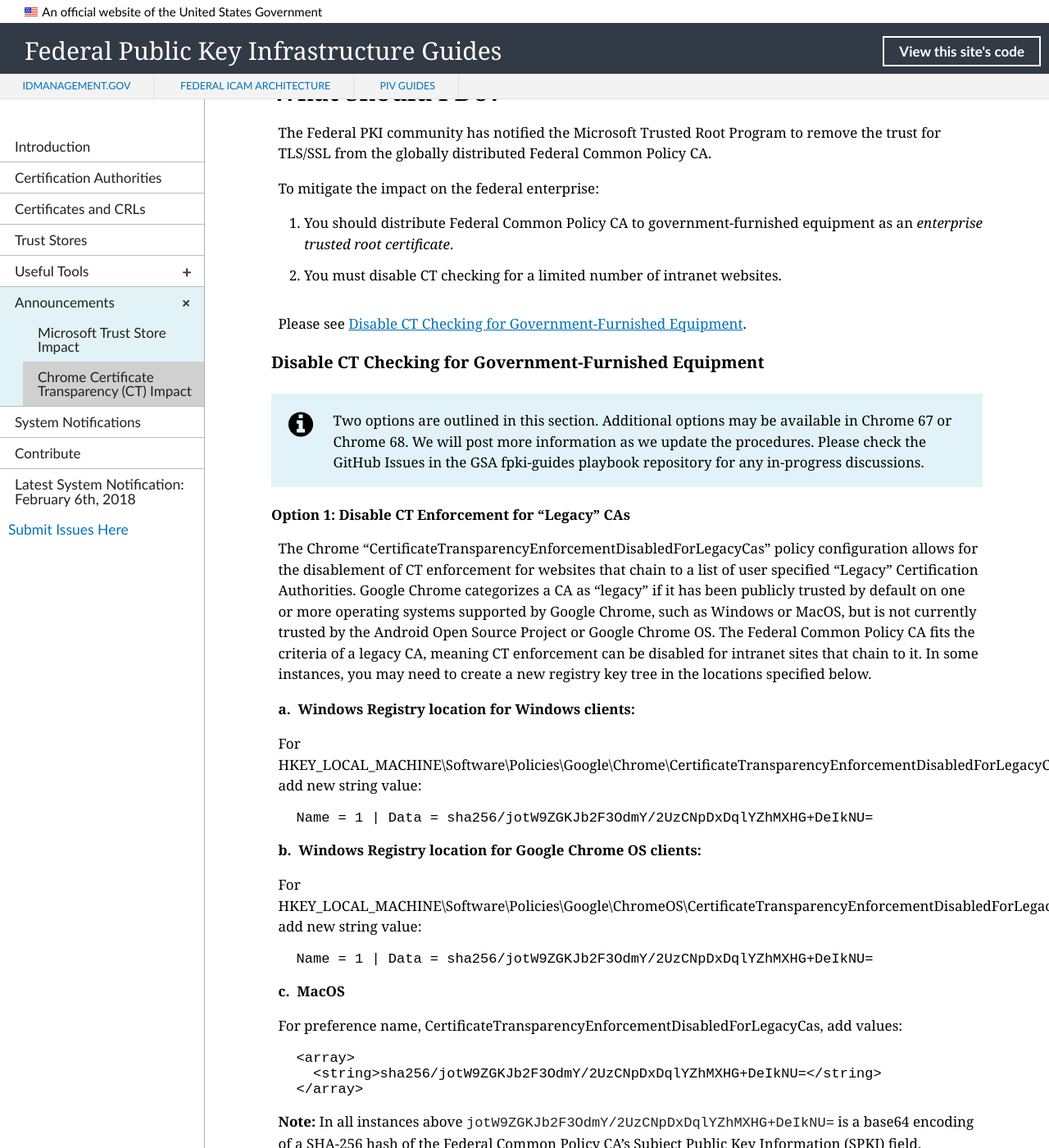
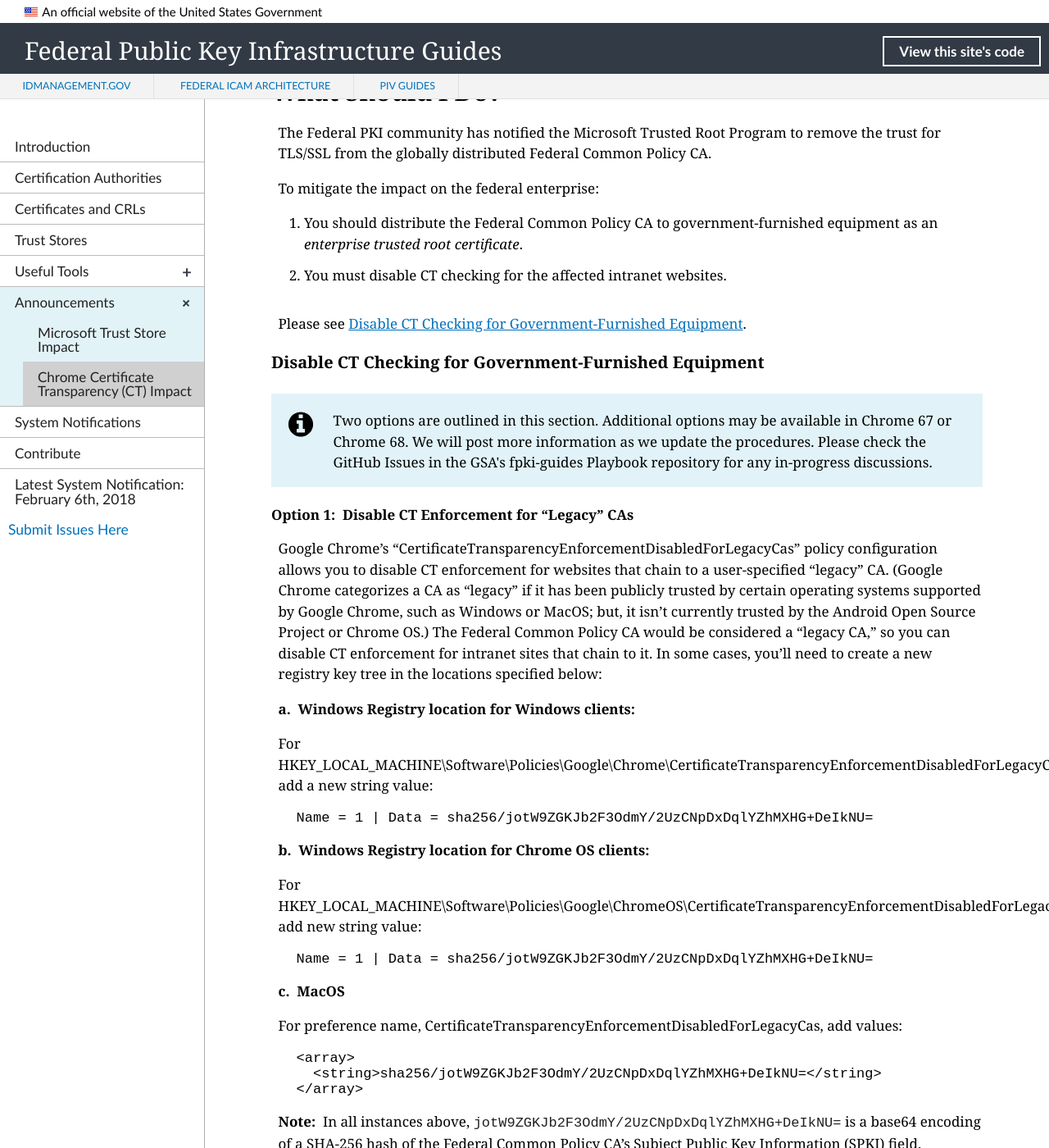
Before and after one commit to GSA/fpki-guides, a Jekyll site: the page built from _announcements/02_google_ct.md, in a window 1280 px wide and 1400 px high, scrolled down 1967 px. Shown: the whole window at 82% size. Built offline with Jekyll 4.4.1, drawn with Linux system fonts in a browser that asks for light colours; nearby versions of some CDN libraries; library files that are not in the unit come from our copies; some of the changed text lies outside the part shown.

Commit message:
Update 02_google_ct.md
Edits and Qs (in process)

````diff
--- a/_announcements/02_google_ct.md
+++ b/_announcements/02_google_ct.md
@@ -23,11 +23,11 @@
 
 ## How Does This Work?
 
-The requirements for CT are built into _browsers_. <!--Suggest adding here: (Currently, Chrome is the only browser enforcing CT.)-->
+The requirements for CT are built into _browsers_.
 
-- All roots that have been distributed _by one or more_ of the Microsoft, Android, Apple or Mozilla trusted root programs are listed here: [Root Stores](https://cs.chromium.org/chromium/src/net/data/ssl/root_stores/README.md){:target="_blank"}.
+- All roots that have been distributed _by one or more_ of the Microsoft, Android, Apple, or Mozilla trusted root programs are listed here: [Root Stores](https://cs.chromium.org/chromium/src/net/data/ssl/root_stores/README.md){:target="_blank"}.
 - When a government user browses to an intranet website, the user's workstation or mobile device will build one or more certificate paths to the enterprise or publicly trusted roots.
-- The browser will compare the certificate path(s) to the list of roots that have ever been included in the popular trust stores currently in use worldwide.
+- The browser will compare the certificate path(s) to the list of roots that have _ever_ been included in the popular trust stores currently in use worldwide.
 - If any certificate in the trust chain matches one of the roots in the list, then the CT requirements will be in effect.
 
 The Microsoft and Apple trust stores currently distribute the U.S. Government Root CA (Federal Common Policy CA) certificate.
@@ -48,28 +48,28 @@
 
 To mitigate the impact on the federal enterprise:
 
-2. You should distribute Federal Common Policy CA to government-furnished equipment as an _enterprise trusted root certificate_.
-3. You must disable CT checking for a limited number of intranet websites.
+2. You should distribute the Federal Common Policy CA to government-furnished equipment as an _enterprise trusted root certificate_.
+3. You must disable CT checking for the affected intranet websites.
 
 Please see [Disable CT Checking for Government-Furnished Equipment](#disable-ct-checking-for-government-furnished-equipment).
 
 
 ### Disable CT Checking for Government-Furnished Equipment
-{% include alert-info.html content="Two options are outlined in this section.  Additional options may be available in Chrome 67 or Chrome 68.  We will post more information as we update the procedures.  Please check the GitHub Issues in the GSA fpki-guides playbook repository for any in-progress discussions." %}
+{% include alert-info.html content="Two options are outlined in this section.  Additional options may be available in Chrome 67 or Chrome 68.  We will post more information as we update the procedures.  Please check the GitHub Issues in the GSA's fpki-guides Playbook repository for any in-progress discussions." %}
 
-#### Option 1: Disable CT Enforcement for "Legacy" CAs
+#### Option 1:&nbsp;&nbsp;Disable CT Enforcement for "Legacy" CAs
 
-The Chrome "CertificateTransparencyEnforcementDisabledForLegacyCas" policy configuration allows for the disablement of CT enforcement for websites that chain to a list of user specified "Legacy" Certification Authorities. Google Chrome categorizes a CA as "legacy" if it has been publicly trusted by default on one or more operating systems supported by Google Chrome, such as Windows or MacOS, but is not currently trusted by the Android Open Source Project or Google Chrome OS. The Federal Common Policy CA fits the criteria of a legacy CA, meaning CT enforcement can be disabled for intranet sites that chain to it. In some instances, you may need to create a new registry key tree in the locations specified below.
+Google Chrome's "CertificateTransparencyEnforcementDisabledForLegacyCas" policy configuration allows you to disable CT enforcement for <!--intranet?-->websites that chain to a user-specified "legacy" CA. (Google Chrome categorizes a CA as "legacy" if it has been publicly trusted by certain operating systems supported by Google Chrome, such as Windows or MacOS; <!--Meaning unclear here-->but, it isn't currently trusted by the Android Open Source Project or Chrome OS.) The Federal Common Policy CA would be considered a "legacy CA," <!--for Windows and MacOS only?-->so you can disable CT enforcement for intranet sites that chain to it. <!--How do you know?-->In some cases, you'll need to create a new registry key tree in the locations specified below:<!--MacOS doesn't say "registry"-->
 
 **a.&nbsp;&nbsp;Windows Registry location for Windows clients:**<br>
 
-For HKEY_LOCAL_MACHINE\Software\Policies\Google\Chrome\CertificateTransparencyEnforcementDisabledForLegacyCas, add new string value:
+For HKEY_LOCAL_MACHINE\Software\Policies\Google\Chrome\CertificateTransparencyEnforcementDisabledForLegacyCas, add a new string value:
 
    ```
    Name = 1 | Data = sha256/jotW9ZGKJb2F3OdmY/2UzCNpDxDqlYZhMXHG+DeIkNU=
    ```
 
-**b.&nbsp;&nbsp;Windows Registry location for Google Chrome OS clients:**<br>
+**b.&nbsp;&nbsp;Windows Registry location for Chrome OS clients:**<br>
 
 For HKEY_LOCAL_MACHINE\Software\Policies\Google\ChromeOS\CertificateTransparencyEnforcementDisabledForLegacyCas, add new string value:
 
@@ -87,12 +87,12 @@
    </array>
    ```
 
-**Note:** In all instances above `jotW9ZGKJb2F3OdmY/2UzCNpDxDqlYZhMXHG+DeIkNU=` is a base64 encoding of a SHA-256 hash of the Federal Common Policy CA's Subject Public Key Information (SPKI) field.
+**Note:**&nbsp;&nbsp;In all instances above, `jotW9ZGKJb2F3OdmY/2UzCNpDxDqlYZhMXHG+DeIkNU=` is a base64 encoding of a SHA-256 hash of the Federal Common Policy CA's Subject Public Key Information (SPKI) field.
 
 
-#### Option 2: Disable CT Enforcement for Domains and Sub-domains
+#### Option 2:&nbsp;&nbsp;Disable CT Enforcement for Domains and Sub-Domains
 
-Enterprise Chrome for government-furnished equipment will not check for CT if you apply a policy rule and include a **.gov or .mil second-level domain**, such as _agency.gov_, or other **third-level sub-domains**, such as _example.agency.gov_. You should apply configuration changes for only government-furnished equipment and only include an explicit list of second-level or below sub-domains in use for intranet websites. In some instances, you may need to create a new registry key tree in the locations specified below.
+Enterprise Chrome for government-furnished equipment will not check for CT if you apply a policy rule and include a **.gov or .mil second-level domain**, such as _agency.gov_, or other **third-level sub-domains**, such as _example.agency.gov_. You should apply configuration changes for only government-furnished equipment and only include an explicit list of second-level or below sub-domains in use for intranet websites. In some instances, you may need to create a new registry key tree in the locations specified below:
 
 
 **a.&nbsp;&nbsp;Windows Registry location for Windows clients:**<br>
@@ -135,23 +135,22 @@
    ```
 
 ## How Can I Test CT Compliance for My Intranet Website?
-To test, you will need to use a pre-release version of Chrome.
+To test CT compliance, you'll need to use a pre-release version of Chrome.
 
-- CT enforcement will start with [Chrome 67](https://www.chromium.org/developers/calendar){:target="_blank"}.
-- Chrome 67 is available for a limited time via the [Chrome Canary channel](https://www.google.com/chrome/browser/canary.html){:target="_blank"}.
-- You will use a special command line flag to execute the browser: [Add a command-line flag for CT testing](https://bugs.chromium.org/p/chromium/issues/detail?id=816543&can=2&q=816543&colspec=ID%20Pri%20M%20Stars%20ReleaseBlock%20Component%20Status%20Owner%20Summary%20OS%20Modified){:target="_blank"}.
+- Google will start enforcing CT with [Chrome 67](https://www.chromium.org/developers/calendar){:target="_blank"}. Chrome 67 is available for a limited time <!--beta version to use for testing?-->at [Chrome Canary](https://www.google.com/chrome/browser/canary.html){:target="_blank"}.
+- You'll need to use a special command line flag to execute the browser: [Add a command-line flag for CT testing](https://bugs.chromium.org/p/chromium/issues/detail?id=816543&can=2&q=816543&colspec=ID%20Pri%20M%20Stars%20ReleaseBlock%20Component%20Status%20Owner%20Summary%20OS%20Modified){:target="_blank"}.
 
 
-The CT and certificate information is cached in Chrome. Before you start each test, clear the cached data from within the browser:<br><br>
+The CT and certificate information is cached in Chrome. <!--Doesn't the user download Chrome 67 above? Step 1 below tells you to download Chrome 67..?  You have to download it ABOVE in order to clear the cache here?-->Before you start each test, clear the cached data from within the browser:<br><br>
    ```
    Settings->Advanced
    Ctrl + Shift + Del)
    ```
 
 
-1. Download and install the Chrome 67 latest build: [Download Chrome Canary](https://www.google.com/chrome/browser/canary.html){:target="_blank"}.
+1. Download and install the Chrome 67 latest build: [Chrome Canary](https://www.google.com/chrome/browser/canary.html){:target="_blank"}.
 
-2. Find the directory path to the new Chrome executable. For example:
+2. Find the directory path to the new Chrome<!--67?--> executable. For example:
 
    ```
    Windows: C:\Users\<username>\AppData\Local\Google\Chrome SxS\Application\chrome.exe
@@ -165,7 +164,7 @@
 
 4. Browse to one of your intranet sites with a TLS/SSL certificate issued from a Federal PKI CA.  Alternatively, you can use these test sites: [FPKI Graph](https://fpki.idmanagement.gov/tools/fpkigraph/){:target="_blank"} or [Joint Personnel Adjudication System](https://jpasapp.dmdc.osd.mil/JPAS/JPASDisclosureServlet){:target="_blank"}.
 
-5. If you don't see an error, clear the cache from the previous test and ensure that you launch Chrome using the command line with the CT flags enabled.
+5. If you don't see an error<!--Meaning--you want to see an error?--->, clear the cache from the previous test and ensure that you launch Chrome using the command line with the CT flags enabled.
 
 6. Apply the registry settings given in [Disable CT Checking for Government-Furnished Equipment](#disable-ct-checking-for-government-furnished-equipment) for your intranet sites.
 
@@ -173,7 +172,7 @@
 
 8. Observe the changes in CT errors and repeat as needed.
 
-{% include alert-info.html content="Thank you to NASA teams for these testing procedures.  Please check the GitHub Issues in the GSA fpki-guides playbook repository for any in-progress discussions." %}
+{% include alert-info.html content="Thank you to NASA teams for these testing procedures.  Please check the GitHub Issues in the GSA's fpki-guides Playbook repository for any in-progress discussions." %}
 
 ## Frequently Asked Questions
 
````
Also changed, not shown: other parts of _announcements/02_google_ct.md (+1 -1 lines).
